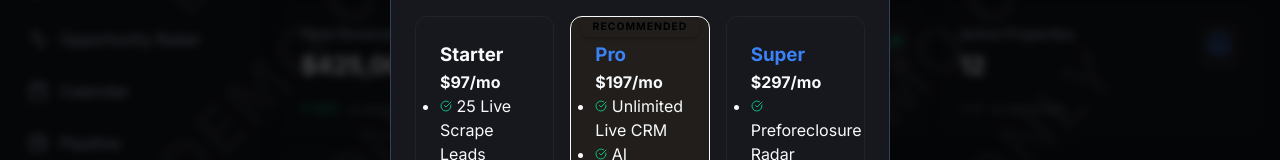
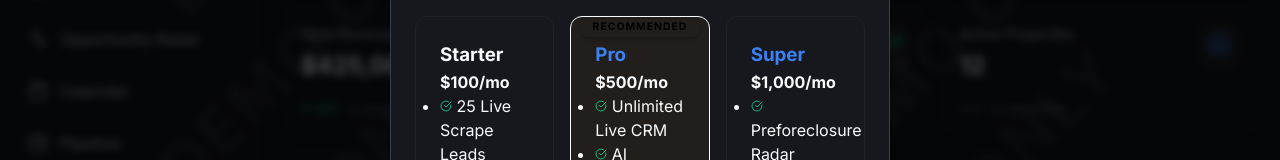
Before and after one commit to RonaldLewisJrAi/wholesaleos, a React (Vite) app: page /dashboard in a window 1280 px wide. Both pictures are taken after a click on the button "UNLOCK LIVE MODE". Shown: the part 234-394 px from the top of the page. Built offline with nearby package versions, Linux system fonts and the light colour scheme; no server answers.

Commit message:
Deploy: Migrate Stripe Checkout to Vercel Serverless Functions and fix live pricing tiers

```diff
--- a/package.json
+++ b/package.json
@@ -26,7 +26,8 @@
     "react-dom": "^19.2.0",
     "react-leaflet": "^5.0.0",
     "react-router-dom": "^7.13.0",
-    "react-signature-canvas": "^1.1.0-alpha.2"
+    "react-signature-canvas": "^1.1.0-alpha.2",
+    "stripe": "^20.4.0"
   },
   "devDependencies": {
     "@eslint/js": "^9.39.1",
--- a/src/components/UnlockLiveModeModal.jsx
+++ b/src/components/UnlockLiveModeModal.jsx
@@ -28,8 +28,8 @@ const UnlockLiveModeModal = ({ isOpen, onClose }) => {
         if (selectedTier === 'super' || selectedTier === 'elite') priceId = import.meta.env.VITE_STRIPE_SUPER_PRICE_ID;
 
         try {
-            const baseUrl = import.meta.env.VITE_API_URL || 'https://wholesale-os.onrender.com';
-            const response = await fetch(`${baseUrl}/api/stripe/create-checkout-session`, {
+            // Native relative Vercel API path
+            const response = await fetch(`/api/stripe/create-checkout-session`, {
                 method: 'POST',
                 headers: {
                     'Content-Type': 'application/json'
@@ -117,7 +117,7 @@ const UnlockLiveModeModal = ({ isOpen, onClose }) => {
                             >
                                 <div className="text-left w-full">
                                     <h3 className="font-bold text-lg mb-1">Starter</h3>
-                                    <div className="price font-bold text-2xl mb-3">$97<span className="text-sm font-normal text-muted">/mo</span></div>
+                                    <div className="price font-bold text-2xl mb-3">$100<span className="text-sm font-normal text-muted">/mo</span></div>
                                     <ul className="text-xs text-muted space-y-2">
                                         <li><CheckCircle size={12} className="inline mr-1 text-success" /> 25 Live Scrape Leads</li>
                                         <li><CheckCircle size={12} className="inline mr-1 text-success" /> Basic CRM Access</li>
@@ -132,7 +132,7 @@ const UnlockLiveModeModal = ({ isOpen, onClose }) => {
                                 <div className="recommend-badge">RECOMMENDED</div>
                                 <div className="text-left w-full">
                                     <h3 className="font-bold text-lg mb-1 text-primary">Pro</h3>
-                                    <div className="price font-bold text-2xl mb-3">$197<span className="text-sm font-normal text-muted">/mo</span></div>
+                                    <div className="price font-bold text-2xl mb-3">$500<span className="text-sm font-normal text-muted">/mo</span></div>
                                     <ul className="text-xs text-muted space-y-2">
                                         <li><CheckCircle size={12} className="inline mr-1 text-success" /> Unlimited Live CRM</li>
                                         <li><CheckCircle size={12} className="inline mr-1 text-success" /> AI Document Extraction</li>
@@ -146,7 +146,7 @@ const UnlockLiveModeModal = ({ isOpen, onClose }) => {
                             >
                                 <div className="text-left w-full">
                                     <h3 className="font-bold text-lg mb-1 text-accent">Super</h3>
-                                    <div className="price font-bold text-2xl mb-3">$297<span className="text-sm font-normal text-muted">/mo</span></div>
+                                    <div className="price font-bold text-2xl mb-3">$1,000<span className="text-sm font-normal text-muted">/mo</span></div>
                                     <ul className="text-xs text-muted space-y-2">
                                         <li><CheckCircle size={12} className="inline mr-1 text-success" /> Preforeclosure Radar</li>
                                         <li><CheckCircle size={12} className="inline mr-1 text-success" /> Live Zillow Comps</li>
```
Also changed, not shown: 1 other file (tests, documents, lock files or other folders).
